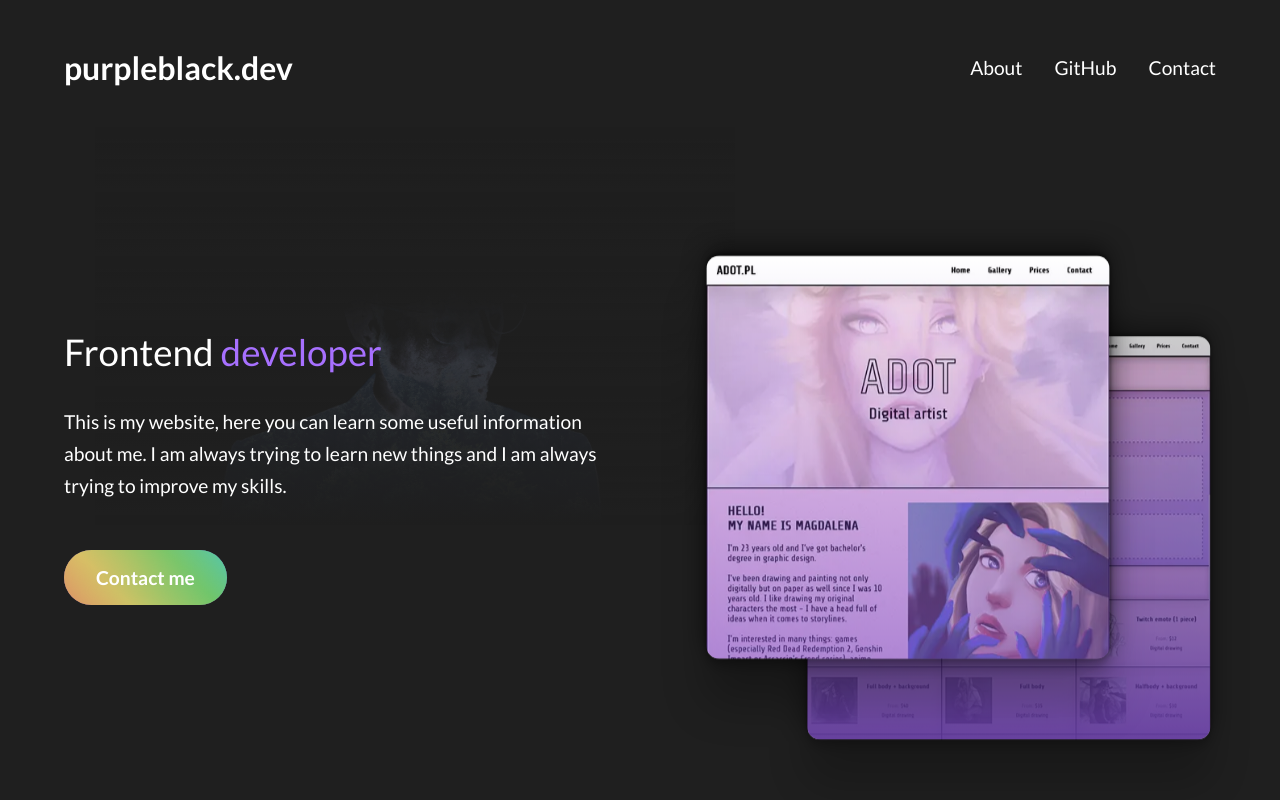
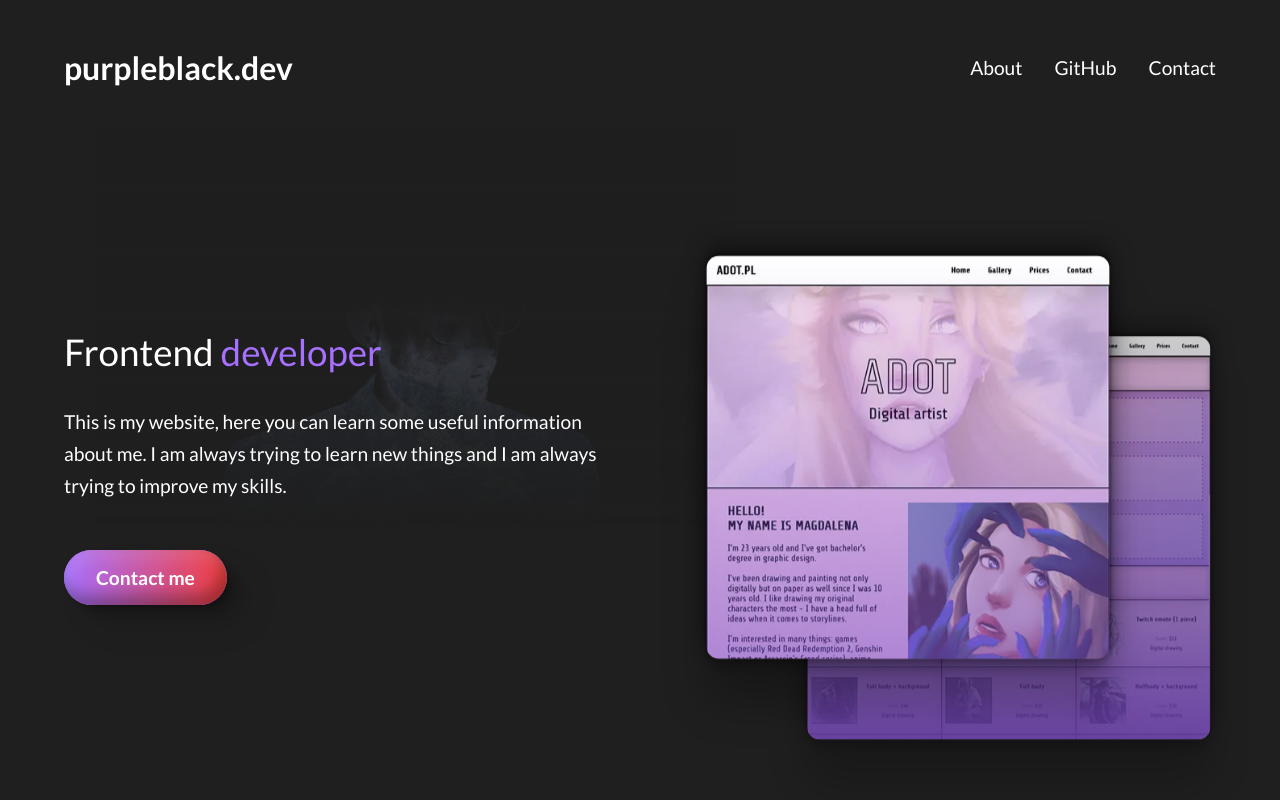
Before and after one commit to goodideagiver/purple-dev-react, a React (Create React App) app: page / in a window 1280 px wide. Shown: the top 800 px of the page. Built offline with nearby package versions, Linux system fonts and the light colour scheme.

Commit message:
Adjust glow button style

```diff
--- a/src/components/UI/button/button.module.css
+++ b/src/components/UI/button/button.module.css
@@ -88,33 +88,31 @@
 	border-radius: 2rem;
 	padding: 1rem 2rem;
 	font-size: 1.2rem;
+
+	box-shadow: var(--shadow-elevation-high);
 }
 
 .glow:before {
 	content: '';
+	background: rgb(166, 111, 255);
 	background: linear-gradient(
-		45deg,
-		#ff0000,
-		#ff7300,
-		#fffb00,
-		#48ff00,
-		#00ffd5,
-		#002bff,
-		#7a00ff,
-		#ff00c8,
-		#ff0000
+		90deg,
+		rgba(166, 111, 255, 1) 0%,
+		rgb(241, 62, 62) 100%
 	);
 	position: absolute;
 	top: 0;
 	left: 0;
-	background-size: 400%;
+	background-size: 100%;
 	z-index: -2;
 	width: 100%;
 	height: 100%;
 	animation: glowing 30s linear infinite;
 	transition: opacity 0.3s ease-in-out;
-	opacity: 0.6;
+	opacity: 1;
 	border-radius: 2rem;
+	box-shadow: inset -5px -10px 15px rgba(0, 0, 0, 0.323),
+		inset 5px 10px 15px rgba(255, 255, 255, 0.123);
 }
 
 /* .glow:active {
@@ -134,7 +132,6 @@
 	left: 0;
 	top: 0;
 	border-radius: 2rem;
-	backdrop-filter: blur(30px);
 	transform: scale(1);
 	pointer-events: none;
 	transition: 0.3s;
@@ -149,18 +146,6 @@
 	opacity: 0;
 }
 
-@keyframes glowing {
-	0% {
-		background-position: 0 0;
-	}
-	50% {
-		background-position: 400% 0;
-	}
-	100% {
-		background-position: 0 0;
-	}
-}
-
 @media (max-width: 768px) {
 	.glow {
 		font-size: 1rem;
--- a/src/components/content/contact/Contact.js
+++ b/src/components/content/contact/Contact.js
@@ -1,6 +1,4 @@
 import ContactOptions from './contactOptions/ContactOptions';
-
-import React from 'react';
 
 import styles from './contact.module.css';
 import { MainPageContainer } from '../../UI/MainPageContainer/MainPageContainer';
```
